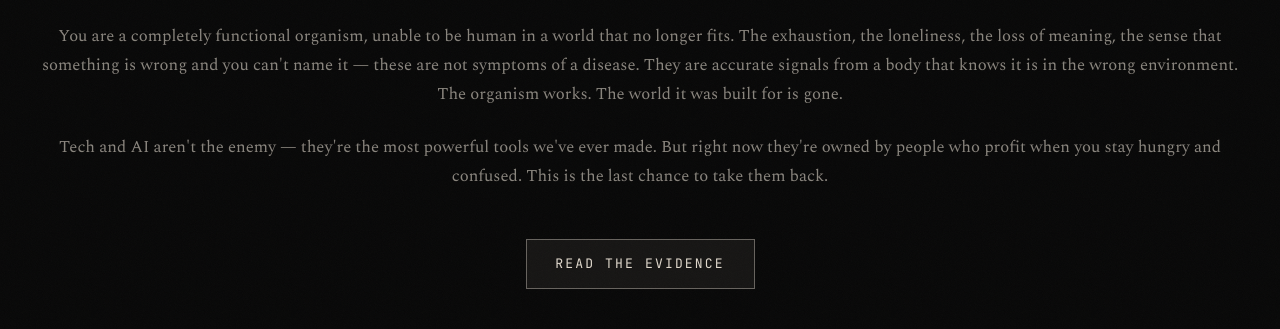
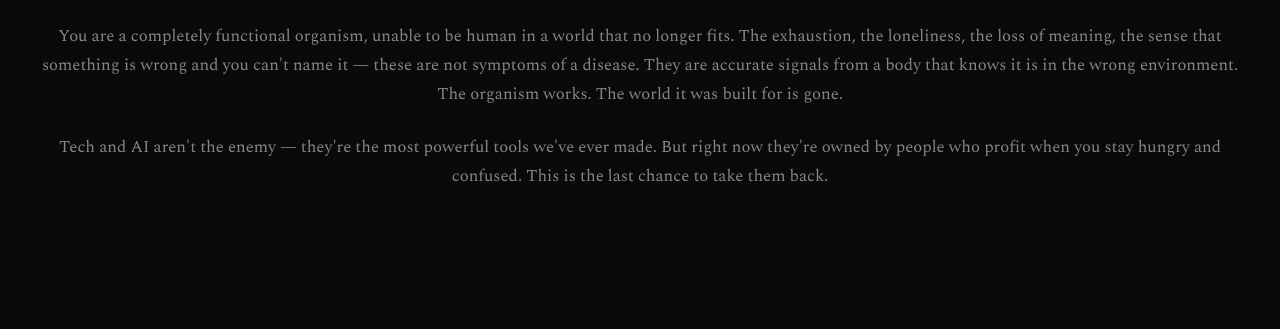
Before and after one commit to MaartenRischen/10Truths, a plain HTML site: page index.html in a window 1280 px wide. Shown: the part 471-800 px from the top of the page. Drawn offline with nearby package versions, Linux system fonts and the light colour scheme.

Commit message:
Remove 'Read the evidence' CTA from hero
Co-Authored-By: Claude Opus 4.6 (1M context) <noreply@anthropic.com>

```diff
--- a/index.html
+++ b/index.html
@@ -528,9 +528,6 @@
         <p>You are a completely functional organism, unable to be human in a world that no longer fits. The exhaustion, the loneliness, the loss of meaning, the sense that something is wrong and you can't name it — these are not symptoms of a disease. They are accurate signals from a body that knows it is in the wrong environment. The organism works. The world it was built for is gone.</p>
         <p>Tech and AI aren't the enemy — they're the most powerful tools we've ever made. But right now they're owned by people who profit when you stay hungry and confused. This is the last chance to take them back.</p>
       </div>
-      <div class="hero-ctas">
-        <a class="hero-cta" href="https://cor.demismatch.com/">Read the evidence</a>
-      </div>
     </div>
   </header>
 
```
